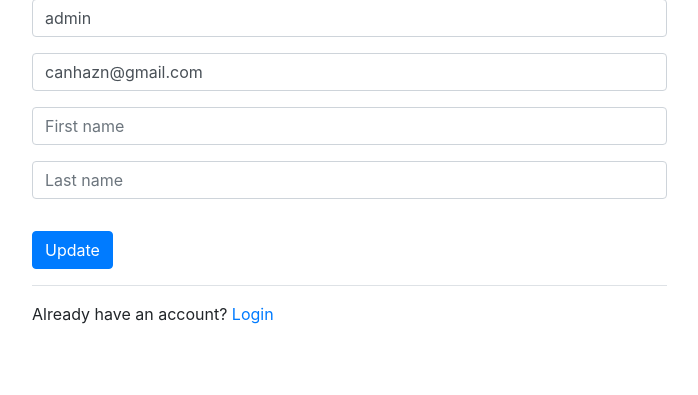
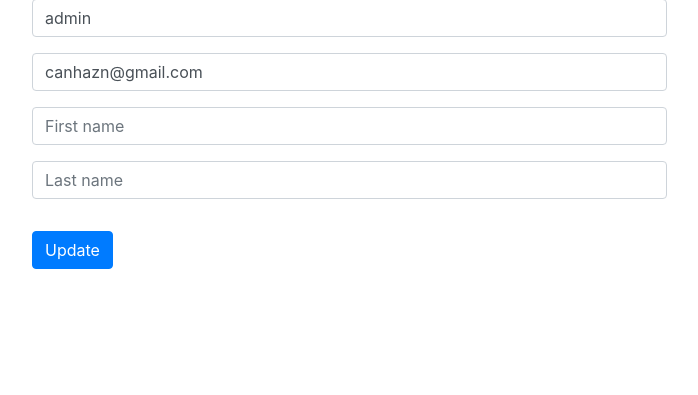
Before and after one commit to canhazn/whatsidea, a Django app: page /user/edit/admin/ in a window 1280 px wide. Shown: the part 89-484 px from the top of the page, without its empty margins (53-751 px from the left). Run offline with Django 3.2, Linux system fonts and the light colour scheme; a user stored in the database is signed in; some libraries are stand-ins or nearby versions.

Commit message:
Update html template

```diff
--- a/templates/user/user-edit.html
+++ b/templates/user/user-edit.html
@@ -34,10 +34,6 @@
         </fieldset>
         <button type="submit" class="btn btn-primary">Update</button>
     </form>
-
-    <div class="border-top mt-3 pt-3">
-        <p>Already have an account? <a href="{% url 'user-login-page' %}">Login</a></p>
-    </div>
 </main>
 
 {% endblock main-content %}
```
